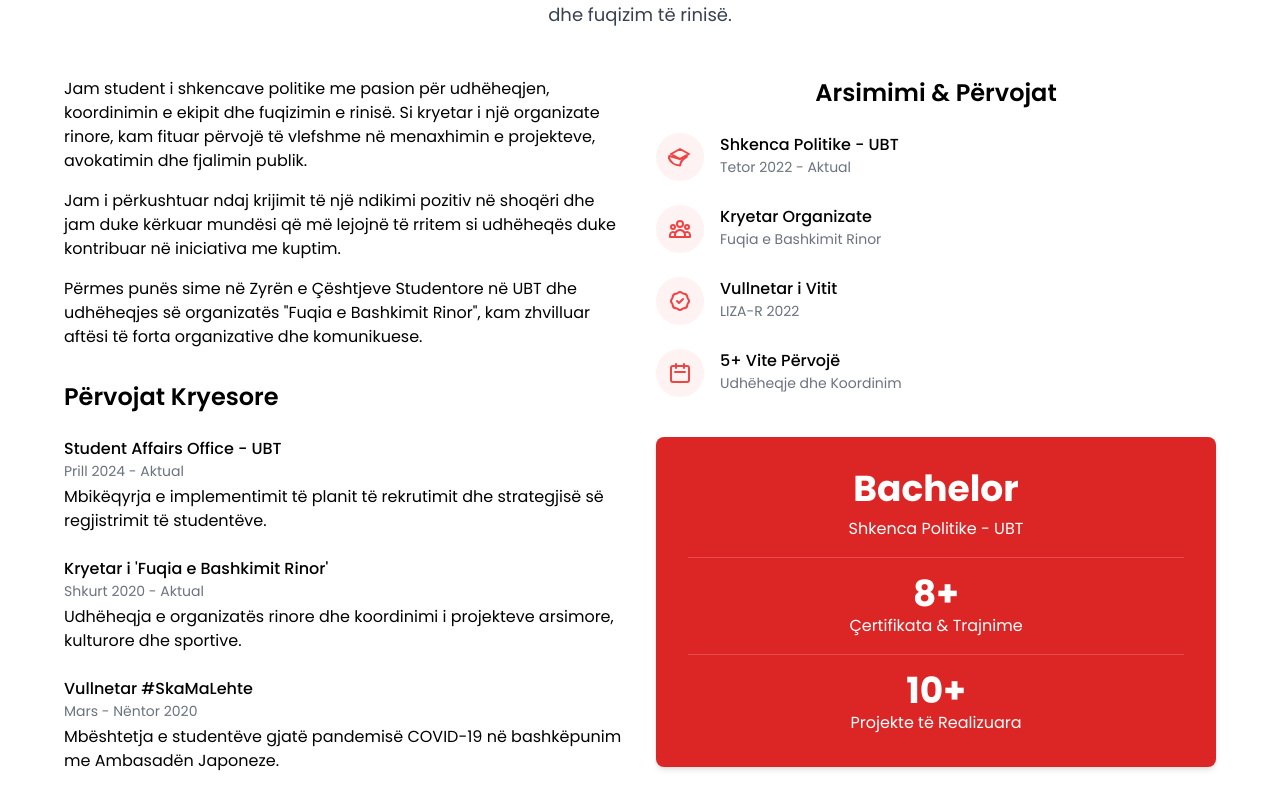
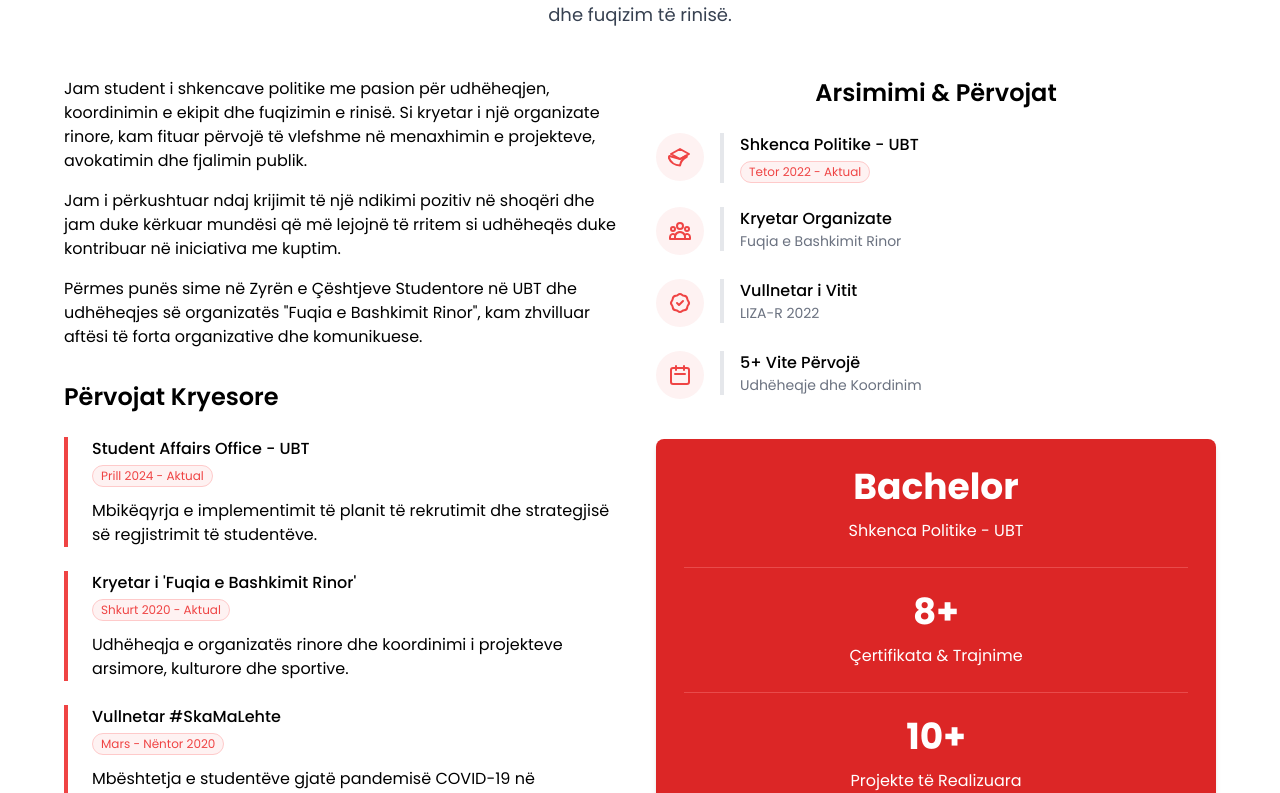
Before and after one commit to ArtHalimi7/Andi-Shkodra, a React (Vite) app: page / in a window 1280 px wide. Shown: the part 925-1718 px from the top of the page. Built offline with nearby package versions, Linux system fonts and the light colour scheme; the HTML template or start-up script is replaced by a standard one.

Commit message:
`Refactored RrethMeje.jsx with updated experience sections and statistics layout`

```diff
--- a/src/pages/RrethMeje.jsx
+++ b/src/pages/RrethMeje.jsx
@@ -37,21 +37,27 @@ const RrethMeje = () => {
           <div>
             <h2 className="text-2xl font-semibold mb-6">Përvojat Kryesore</h2>
             <div className="space-y-6">
-              <div>
+              <div className="relative pl-6 border-l-4 border-red-500">
                 <h3 className="font-medium">Student Affairs Office - UBT</h3>
-                <p className="text-sm text-gray-500">Prill 2024 - Aktual</p>
+                <span className="inline-block px-2 py-0.5 text-xs bg-red-50 text-red-500 rounded-full border border-red-200 mt-1 mb-2">
+                  Prill 2024 - Aktual
+                </span>
                 <p className="mt-1">Mbikëqyrja e implementimit të planit të rekrutimit dhe strategjisë së regjistrimit të studentëve.</p>
               </div>
 
-              <div>
+              <div className="relative pl-6 border-l-4 border-red-500">
                 <h3 className="font-medium">Kryetar i 'Fuqia e Bashkimit Rinor'</h3>
-                <p className="text-sm text-gray-500">Shkurt 2020 - Aktual</p>
+                <span className="inline-block px-2 py-0.5 text-xs bg-red-50 text-red-500 rounded-full border border-red-200 mt-1 mb-2">
+                  Shkurt 2020 - Aktual
+                </span>
                 <p className="mt-1">Udhëheqja e organizatës rinore dhe koordinimi i projekteve arsimore, kulturore dhe sportive.</p>
               </div>
 
-              <div>
+              <div className="relative pl-6 border-l-4 border-red-500">
                 <h3 className="font-medium">Vullnetar #SkaMaLehte</h3>
-                <p className="text-sm text-gray-500">Mars - Nëntor 2020</p>
+                <span className="inline-block px-2 py-0.5 text-xs bg-red-50 text-red-500 rounded-full border border-red-200 mt-1 mb-2">
+                  Mars - Nëntor 2020
+                </span>
                 <p className="mt-1">Mbështetja e studentëve gjatë pandemisë COVID-19 në bashkëpunim me Ambasadën Japoneze.</p>
               </div>
             </div>
@@ -69,9 +75,11 @@ const RrethMeje = () => {
                   <path strokeLinecap="round" strokeLinejoin="round" strokeWidth={2} d="M12 14l6.16-3.422a12 12 0 01.665 1.192A11.952 11.952 0 0012 20.5c-5.25 0-9.637-3.366-11.298-8.072a11.944 11.944 0 01.656-1.428L12 14z" />
                 </svg>
               </div>
-              <div>
+              <div className="border-l-4 pl-4">
                 <h3 className="font-medium">Shkenca Politike - UBT</h3>
-                <p className="text-sm text-gray-500">Tetor 2022 - Aktual</p>
+                <span className="inline-block px-2 py-0.5 text-xs bg-red-50 text-red-500 rounded-full border border-red-200 mt-1">
+                  Tetor 2022 - Aktual
+                </span>
               </div>
             </div>
 
@@ -81,7 +89,7 @@ const RrethMeje = () => {
                   <path strokeLinecap="round" strokeLinejoin="round" strokeWidth={2} d="M17 20h5v-2a3 3 0 00-5.356-1.857M17 20H7m10 0v-2c0-.656-.126-1.283-.356-1.857M7 20H2v-2a3 3 0 015.356-1.857M7 20v-2c0-.656.126-1.283.356-1.857m0 0a5.002 5.002 0 019.288 0M15 7a3 3 0 11-6 0 3 3 0 016 0zm6 3a2 2 0 11-4 0 2 2 0 014 0zM7 10a2 2 0 11-4 0 2 2 0 014 0z" />
                 </svg>
               </div>
-              <div>
+              <div className="border-l-4 pl-4">
                 <h3 className="font-medium">Kryetar Organizate</h3>
                 <p className="text-sm text-gray-500">Fuqia e Bashkimit Rinor</p>
               </div>
@@ -93,7 +101,7 @@ const RrethMeje = () => {
                   <path strokeLinecap="round" strokeLinejoin="round" strokeWidth={2} d="M9 12l2 2 4-4M7.835 4.697a3.42 3.42 0 001.946-.806 3.42 3.42 0 014.438 0 3.42 3.42 0 001.946.806 3.42 3.42 0 013.138 3.138 3.42 3.42 0 00.806 1.946 3.42 3.42 0 010 4.438 3.42 3.42 0 00-.806 1.946 3.42 3.42 0 01-3.138 3.138 3.42 3.42 0 00-1.946.806 3.42 3.42 0 01-4.438 0 3.42 3.42 0 00-1.946-.806 3.42 3.42 0 01-3.138-3.138 3.42 3.42 0 00-.806-1.946 3.42 3.42 0 010-4.438 3.42 3.42 0 00.806-1.946 3.42 3.42 0 013.138-3.138z" />
                 </svg>
               </div>
-              <div>
+              <div className="border-l-4  pl-4">
                 <h3 className="font-medium">Vullnetar i Vitit</h3>
                 <p className="text-sm text-gray-500">LIZA-R 2022</p>
               </div>
@@ -105,23 +113,23 @@ const RrethMeje = () => {
                   <path strokeLinecap="round" strokeLinejoin="round" strokeWidth={2} d="M8 7V3m8 4V3m-9 8h10M5 21h14a2 2 0 002-2V7a2 2 0 00-2-2H5a2 2 0 00-2 2v12a2 2 0 002 2z" />
                 </svg>
               </div>
-              <div>
+              <div className="border-l-4 pl-4">
                 <h3 className="font-medium">5+ Vite Përvojë</h3>
                 <p className="text-sm text-gray-500">Udhëheqje dhe Koordinim</p>
               </div>
             </div>
           </div>
 
-          {/* Statistics Section - Updated with new statistic */}
-          <div className="mt-10 space-y-6">
-            <div className="bg-red-600 text-white p-8 rounded-lg text-center shadow-md">
-              <h2 className="text-4xl font-bold mb-2">Bachelor</h2>
-              <p className="text-base">Shkenca Politike - UBT</p>
-              <div className="my-4 border-t border-red-400 opacity-50"></div>
-              <h2 className="text-4xl font-bold mt-4">8+</h2>
-              <p className="text-base">Çertifikata & Trajnime</p>
-              <div className="my-4 border-t border-red-400 opacity-50"></div>
-              <h2 className="text-4xl font-bold mt-4">10+</h2>
+          {/* Statistics Section - Updated for mobile centering */}
+          <div className="mt-10 space-y-6 -mx-[130px] ml-[1px] md:mx-0">
+            <div className="bg-red-600 text-white p-7 rounded-lg text-center shadow-md mx-auto max-w-md md:max-w-none">
+              <h2 className="text-4xl font-bold mb-3">Bachelor</h2>
+              <p className="text-base mb-1">Shkenca Politike - UBT</p>
+              <div className="my-6 border-t border-red-400 opacity-50"></div>
+              <h2 className="text-4xl font-bold mb-3 mt-6">8+</h2>
+              <p className="text-base mb-1">Çertifikata & Trajnime</p>
+              <div className="my-6 border-t border-red-400 opacity-50"></div>
+              <h2 className="text-4xl font-bold mb-3 mt-6">10+</h2>
               <p className="text-base">Projekte të Realizuara</p>
             </div>
           </div>
```
